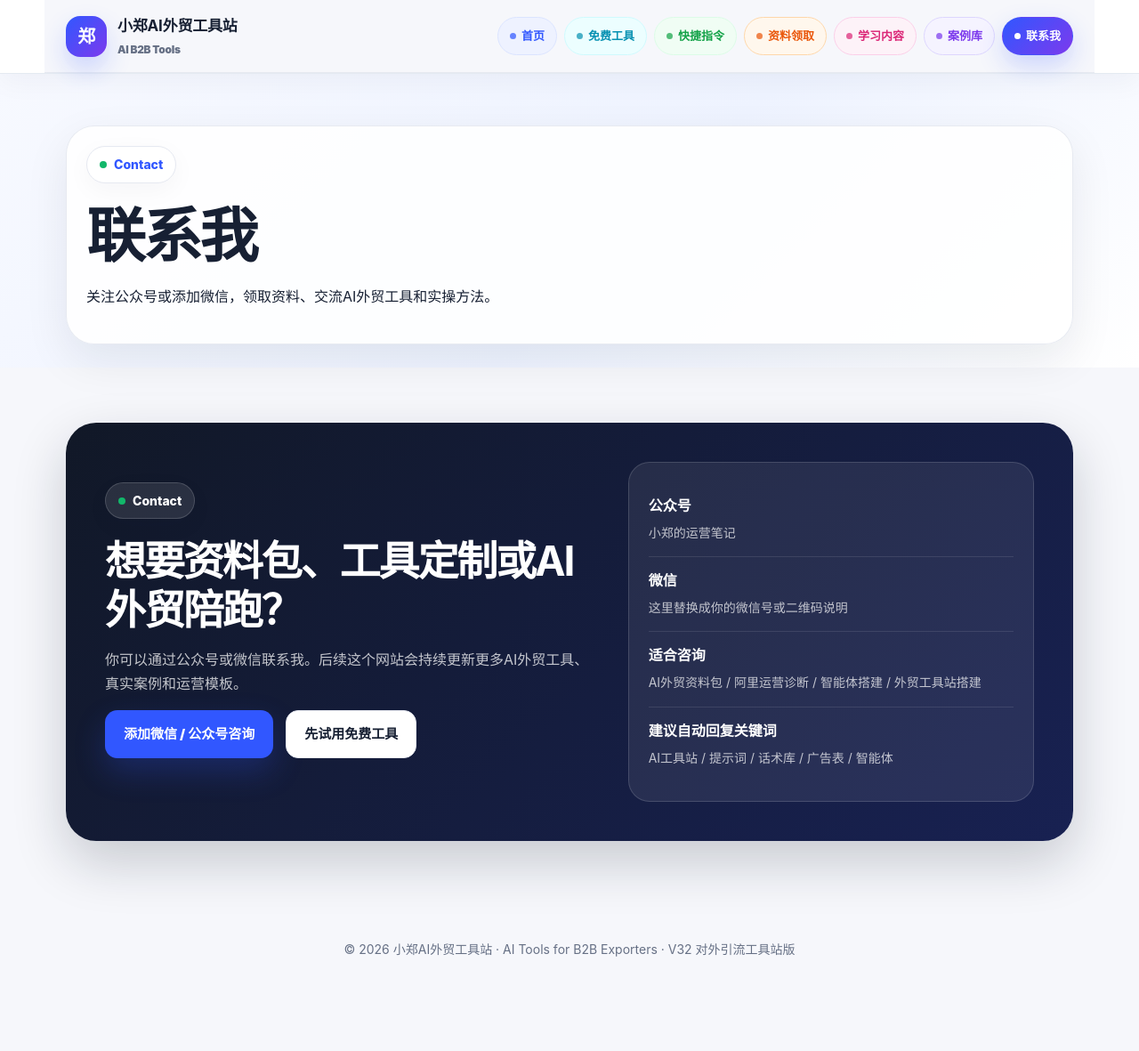
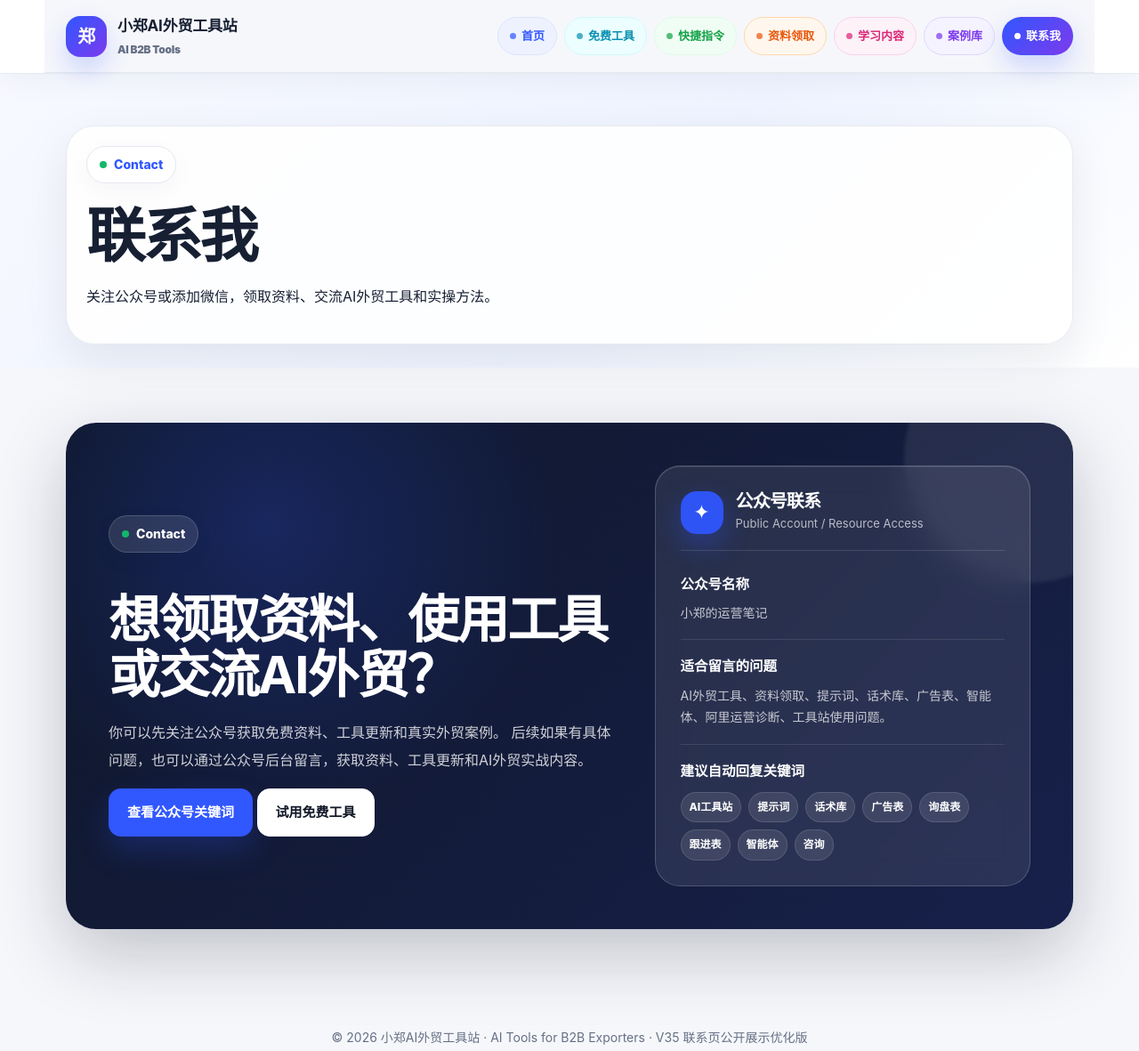
Before and after one commit to Angelia35/xiaozheng-ai-tools, a plain HTML site: page contact.html in a window 1280 px wide. Shown: the whole page at 89% size. Before the commit the page ends 1127 px from the top, so only its background shows below. Drawn offline with Linux system fonts and the light colour scheme.

Commit message:
Add files via upload

```diff
--- a/contact.html
+++ b/contact.html
@@ -1533,6 +1533,161 @@
 
     .note-card p {
       margin: 0;
+    }
+
+
+    .contact-panel {
+      background: radial-gradient(circle at 20% 20%, rgba(49,87,255,.22), transparent 32%),
+                  linear-gradient(135deg, #0f172a 0%, #17204a 100%);
+      border-radius: 34px;
+      padding: 48px;
+      color: #fff;
+      display: grid;
+      grid-template-columns: 1.15fr .85fr;
+      gap: 42px;
+      align-items: center;
+      box-shadow: 0 28px 80px rgba(15,23,42,.24);
+      overflow: hidden;
+      position: relative;
+    }
+
+    .contact-panel::after {
+      content: "";
+      position: absolute;
+      width: 280px;
+      height: 280px;
+      right: -90px;
+      top: -100px;
+      border-radius: 999px;
+      background: rgba(255,255,255,.08);
+      filter: blur(2px);
+    }
+
+    .contact-panel > * {
+      position: relative;
+      z-index: 1;
+    }
+
+    .contact-panel h1 {
+      color: #fff;
+      font-size: clamp(36px, 5vw, 58px);
+      line-height: 1.08;
+      margin: 24px 0 18px;
+      letter-spacing: -2px;
+      max-width: 680px;
+    }
+
+    .contact-panel p {
+      color: rgba(255,255,255,.8);
+      line-height: 1.95;
+      font-size: 16px;
+      max-width: 660px;
+    }
+
+    .contact-panel .eyebrow {
+      color: #fff;
+      background: rgba(255,255,255,.11);
+      border: 1px solid rgba(255,255,255,.16);
+      width: fit-content;
+      border-radius: 999px;
+      padding: 8px 14px;
+    }
+
+    .contact-panel .btn-light {
+      background: #fff;
+      color: #111827;
+      border-color: #fff;
+    }
+
+    .contact-card {
+      background: rgba(255,255,255,.09);
+      border: 1px solid rgba(255,255,255,.18);
+      border-radius: 28px;
+      padding: 28px;
+      backdrop-filter: blur(16px);
+      box-shadow: inset 0 1px 0 rgba(255,255,255,.12);
+    }
+
+    .contact-card-head {
+      display: flex;
+      align-items: center;
+      gap: 14px;
+      padding-bottom: 18px;
+      border-bottom: 1px solid rgba(255,255,255,.13);
+      margin-bottom: 8px;
+    }
+
+    .contact-icon {
+      width: 48px;
+      height: 48px;
+      border-radius: 18px;
+      display: grid;
+      place-items: center;
+      background: rgba(49,87,255,.95);
+      box-shadow: 0 12px 30px rgba(49,87,255,.35);
+      font-size: 22px;
+    }
+
+    .contact-card-head h3 {
+      color: #fff;
+      margin: 0 0 3px;
+      font-size: 20px;
+    }
+
+    .contact-card-head p {
+      margin: 0;
+      color: rgba(255,255,255,.68);
+      font-size: 13px;
+      line-height: 1.5;
+    }
+
+    .contact-item {
+      padding: 17px 0;
+      border-bottom: 1px solid rgba(255,255,255,.11);
+    }
+
+    .contact-item:last-child {
+      border-bottom: 0;
+      padding-bottom: 0;
+    }
+
+    .contact-item strong {
+      display: block;
+      color: #fff;
+      font-size: 15.5px;
+      margin-bottom: 7px;
+    }
+
+    .contact-item span {
+      display: block;
+      color: rgba(255,255,255,.74);
+      line-height: 1.75;
+      font-size: 14px;
+    }
+
+    .keyword-chips {
+      display: flex;
+      flex-wrap: wrap;
+      gap: 8px;
+      margin-top: 10px;
+    }
+
+    .keyword-chips em {
+      font-style: normal;
+      display: inline-flex;
+      padding: 6px 9px;
+      border-radius: 999px;
+      background: rgba(255,255,255,.1);
+      color: #fff;
+      font-size: 12px;
+      font-weight: 800;
+      border: 1px solid rgba(255,255,255,.12);
+    }
+@media (max-width: 900px) {
+      .contact-panel {
+        grid-template-columns: 1fr;
+        padding: 30px;
+      }
     }
 
   </style>
@@ -1571,47 +1726,62 @@
     </div>
   </section>
 
-
     <section id="contact">
       <div class="site">
-        <div class="contact-box">
+        <div class="contact-panel">
           <div>
-            <div class="eyebrow" style="background:rgba(255,255,255,0.1);border-color:rgba(255,255,255,0.16);color:white;"><span class="dot"></span> Contact</div>
-            <h2>想要资料包、工具定制或AI外贸陪跑？</h2>
-            <p>你可以通过公众号或微信联系我。后续这个网站会持续更新更多AI外贸工具、真实案例和运营模板。</p>
-            <div class="actions">
-              <a class="btn btn-primary" href="javascript:void(0)">添加微信 / 公众号咨询</a>
-              <a class="btn btn-light" href="tools.html">先试用免费工具</a>
+            <div class="eyebrow"><span class="dot"></span> Contact</div>
+            <h1>想领取资料、使用工具或交流AI外贸？</h1>
+            <p>
+              你可以先关注公众号获取免费资料、工具更新和真实外贸案例。
+              后续如果有具体问题，也可以通过公众号后台留言，获取资料、工具更新和AI外贸实战内容。
+            </p>
+            <div class="hero-actions">
+              <a class="btn btn-primary" href="#contact-info">查看公众号关键词</a>
+              <a class="btn btn-light" href="tools.html">试用免费工具</a>
             </div>
           </div>
 
-          <div class="contact-card">
-            <div class="contact-row">
-              <strong>公众号</strong>
+          <div class="contact-card" id="contact-info">
+            <div class="contact-card-head">
+              <div class="contact-icon">✦</div>
+              <div>
+                <h3>公众号联系</h3>
+                <p>Public Account / Resource Access</p>
+              </div>
+            </div>
+
+            <div class="contact-item">
+              <strong>公众号名称</strong>
               <span>小郑的运营笔记</span>
             </div>
-            <div class="contact-row">
-              <strong>微信</strong>
-              <span>这里替换成你的微信号或二维码说明</span>
+
+            <div class="contact-item">
+              <strong>适合留言的问题</strong>
+              <span>AI外贸工具、资料领取、提示词、话术库、广告表、智能体、阿里运营诊断、工具站使用问题。</span>
             </div>
-            <div class="contact-row">
-              <strong>适合咨询</strong>
-              <span>AI外贸资料包 / 阿里运营诊断 / 智能体搭建 / 外贸工具站搭建</span>
+
+            <div class="contact-item">
+              <strong>建议自动回复关键词</strong>
+              <div class="keyword-chips">
+                <em>AI工具站</em>
+                <em>提示词</em>
+                <em>话术库</em>
+                <em>广告表</em>
+                <em>询盘表</em>
+                <em>跟进表</em>
+                <em>智能体</em>
+                <em>咨询</em>
+              </div>
             </div>
-            <div class="contact-row">
-              <strong>建议自动回复关键词</strong>
-              <span>AI工具站 / 提示词 / 话术库 / 广告表 / 智能体</span>
-            </div>
-          </div>
+</div>
         </div>
       </div>
     </section>
 
-
-
-  <footer>
+<footer>
     <div class="site">
-      <p>© 2026 小郑AI外贸工具站 · AI Tools for B2B Exporters · V32 对外引流工具站版</p>
+      <p>© 2026 小郑AI外贸工具站 · AI Tools for B2B Exporters · V35 联系页公开展示优化版</p>
     </div>
   </footer>
 
```
